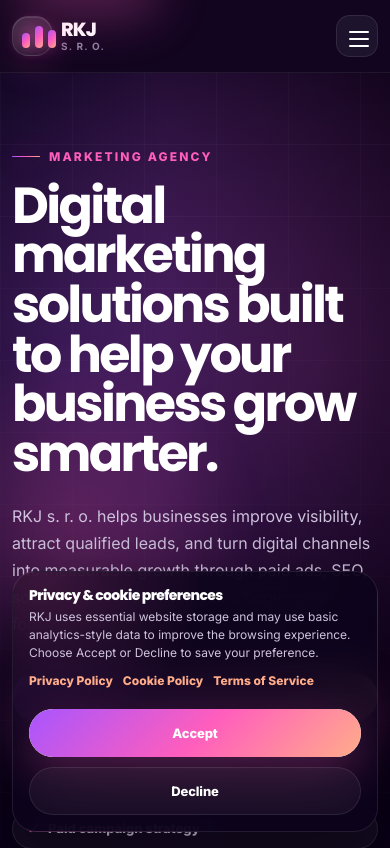
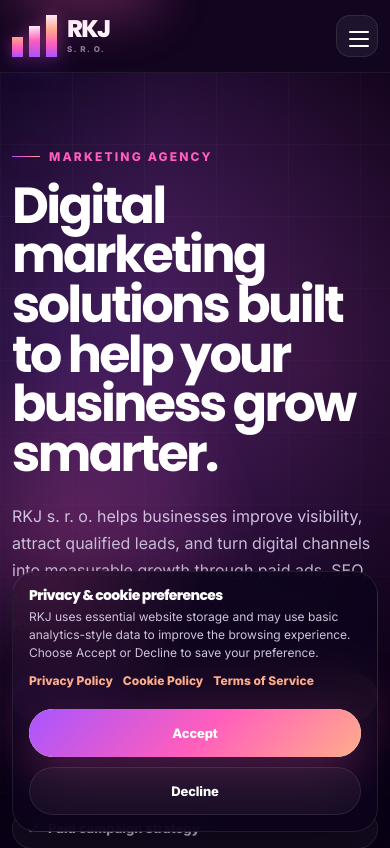
Before and after one commit to VoziianOfficial/RKJ-s.-r.-o., a plain HTML site: page index.html in a window 390 px wide. Shown: the top 848 px of the page. Drawn offline with nearby package versions, Linux system fonts and the light colour scheme.

Commit message:
fix logo

```diff
--- a/css/base.css
+++ b/css/base.css
@@ -493,82 +493,106 @@ p {
    Logo
    ================================================== */
 
+/* ==================================================
+   Logo
+   ================================================== */
+
 .site-logo {
     display: inline-flex;
     align-items: center;
-    gap: 12px;
+    gap: 16px;
     min-width: 0;
     color: #ffffff;
+    transition:
+        transform var(--transition-base),
+        opacity var(--transition-base);
+}
+
+.site-logo:hover {
+    transform: translateY(-1px);
 }
 
 .site-logo__mark {
     position: relative;
     display: inline-grid;
-    grid-template-columns: repeat(3, 8px);
+    grid-template-columns: repeat(3, 14px);
     align-items: end;
-    gap: 5px;
-    width: 42px;
-    height: 42px;
-    padding: 9px;
-    border: 1px solid rgba(255, 255, 255, 0.12);
-    border-radius: 16px;
-    background:
-        linear-gradient(135deg, rgba(255, 255, 255, 0.1), transparent),
-        rgba(255, 255, 255, 0.045);
-    box-shadow:
-        inset 0 1px 0 rgba(255, 255, 255, 0.12),
-        0 12px 34px rgba(255, 94, 188, 0.16);
-}
-
-.site-logo__mark::before {
-    content: "";
-    position: absolute;
-    inset: -8px;
-    z-index: -1;
-    border-radius: 22px;
-    background: radial-gradient(circle, rgba(255, 94, 188, 0.24), transparent 66%);
-    opacity: 0.86;
+    gap: 7px;
+    width: 62px;
+    height: 54px;
+    flex: 0 0 62px;
+    padding: 0;
+    border: 0;
+    border-radius: 0;
+    background: transparent;
+    box-shadow: none;
+    overflow: visible;
+}
+
+/* полностью убираем старое свечение-контейнер */
+.site-logo__mark::before,
+.site-logo__mark::after {
+    content: none;
 }
 
 .site-logo__mark span {
     display: block;
-    width: 8px;
-    border-radius: 999px;
-    background: var(--gradient-main);
-    box-shadow: 0 0 18px rgba(255, 94, 188, 0.38);
+    width: 14px;
+    border-radius: 0;
+    background: linear-gradient(180deg, #ffffff 0%, #ff5ebc 48%, #a855ff 100%);
+    box-shadow:
+        0 0 16px rgba(255, 94, 188, 0.36),
+        0 12px 26px rgba(168, 85, 255, 0.22);
+    transform: none;
+    transition:
+        height var(--transition-base),
+        box-shadow var(--transition-base),
+        filter var(--transition-base);
 }
 
 .site-logo__mark span:nth-child(1) {
-    height: 15px;
+    height: 25px;
+    background: linear-gradient(180deg, #ffad8a 0%, #ff5ebc 56%, #a855ff 100%);
 }
 
 .site-logo__mark span:nth-child(2) {
-    height: 22px;
+    height: 39px;
+    background: linear-gradient(180deg, #ffffff 0%, #ff5ebc 48%, #a855ff 100%);
 }
 
 .site-logo__mark span:nth-child(3) {
-    height: 18px;
+    height: 54px;
+    background: linear-gradient(180deg, #ffffff 0%, #ffad8a 36%, #ff5ebc 70%, #a855ff 100%);
+}
+
+.site-logo:hover .site-logo__mark span {
+    box-shadow:
+        0 0 22px rgba(255, 94, 188, 0.48),
+        0 16px 34px rgba(168, 85, 255, 0.28);
+    filter: brightness(1.08);
 }
 
 .site-logo__text {
     display: grid;
-    gap: 0;
+    gap: 4px;
     line-height: 1;
 }
 
 .site-logo__text strong {
+    color: #ffffff;
     font-family: var(--font-heading);
-    font-size: 21px;
+    font-size: 31px;
     font-weight: 800;
-    letter-spacing: -0.045em;
+    line-height: 0.92;
+    letter-spacing: -0.07em;
 }
 
 .site-logo__text small {
-    margin-top: 3px;
     color: var(--color-text-muted);
-    font-size: 11px;
-    font-weight: 700;
-    letter-spacing: 0.12em;
+    font-size: 10px;
+    font-weight: 900;
+    line-height: 1;
+    letter-spacing: 0.22em;
     text-transform: uppercase;
 }
 
@@ -1656,13 +1680,42 @@ body {
         min-height: 48px;
     }
 
+
+    .site-logo {
+        gap: 12px;
+    }
+
     .site-logo__mark {
-        width: 40px;
-        height: 40px;
+        grid-template-columns: repeat(3, 11px);
+        gap: 6px;
+        width: 45px;
+        height: 42px;
+        flex-basis: 45px;
+    }
+
+    .site-logo__mark span {
+        width: 11px;
+    }
+
+    .site-logo__mark span:nth-child(1) {
+        height: 20px;
+    }
+
+    .site-logo__mark span:nth-child(2) {
+        height: 31px;
+    }
+
+    .site-logo__mark span:nth-child(3) {
+        height: 42px;
     }
 
     .site-logo__text strong {
-        font-size: 19px;
+        font-size: 24px;
+    }
+
+    .site-logo__text small {
+        font-size: 9px;
+        letter-spacing: 0.16em;
     }
 
     .mobile-menu__top,
@@ -1717,11 +1770,11 @@ body {
     }
 
     .site-logo {
-        gap: 9px;
+        gap: 10px;
     }
 
     .site-logo__text small {
-        font-size: 10px;
+        font-size: 8px;
     }
 
     .burger-button,
```
